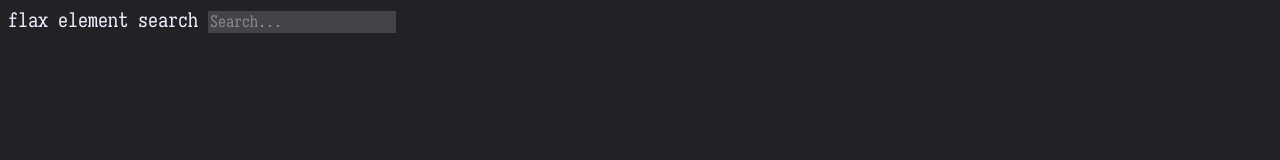
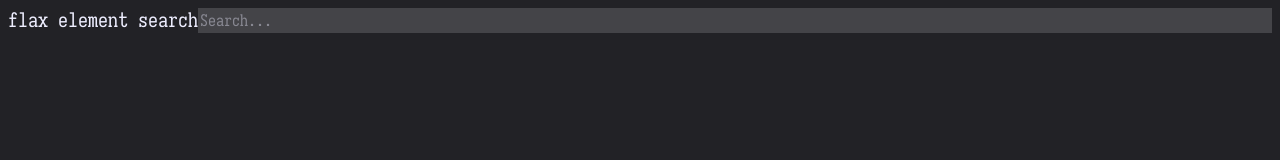
Before and after one commit to zoomlogo/flax, a plain HTML site: page index.html in a window 1280 px wide. Drawn offline with Linux system fonts and the light colour scheme.

Commit message:
use flex

```diff
--- a/index.html
+++ b/index.html
@@ -6,7 +6,9 @@
     <meta name="viewport" content="width=device-width, initial-scale=1.0">
   </head>
   <body>
-    flax element search
-    <input type="text" id="search-bar" placeholder="Search..." />
+    <div style="display: flex; flex-direction: row">
+      flax element search
+      <input type="text" id="search-bar" placeholder="Search..." style="flex: 1" />
+    </div>
   </body>
 </html>
```
